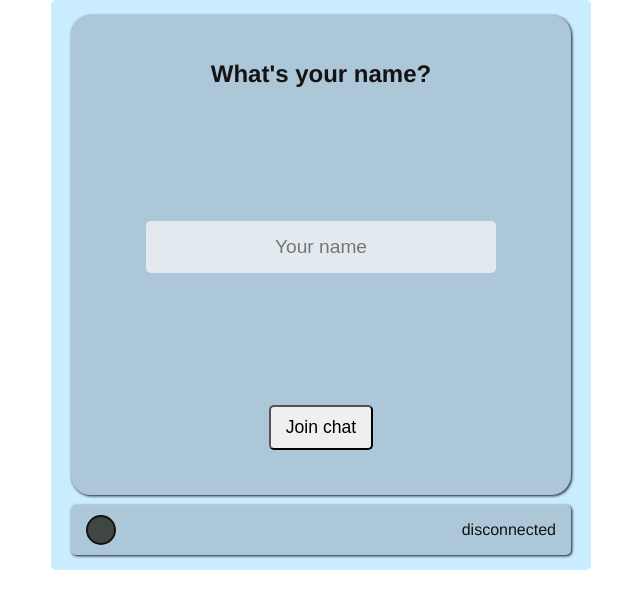
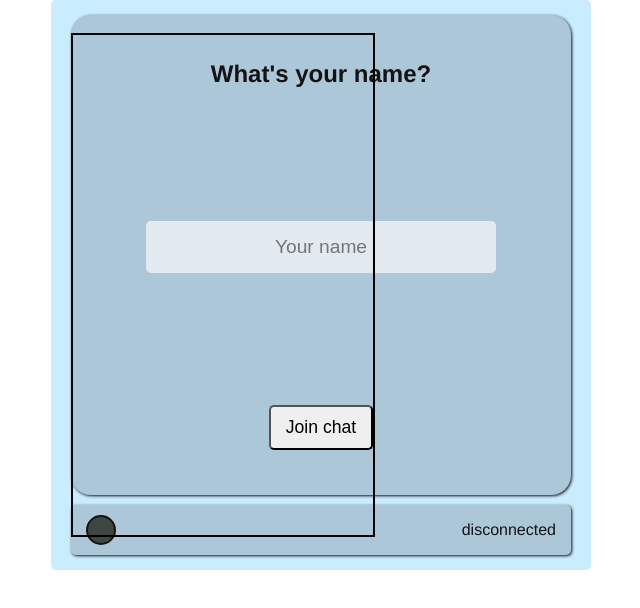
Before and after one commit to edwardhorsey/serverless-chat-app, a React (Create React App) app in the folder frontend/: page / in a window 1280 px wide. Shown: the top 608 px of the page, without its empty margins (319-959 px from the left). Built offline with nearby package versions, Linux system fonts and the light colour scheme; no server answers.

Commit message:
incomplete: graphic works in sandbox component

```diff
--- a/frontend/src/App.tsx
+++ b/frontend/src/App.tsx
@@ -5,10 +5,11 @@ import ChatRoom from "./component/ChatRoom";
 import { ChatContext } from "./context/chatContext";
 import { socket } from "./socket/socket";
 import ConnectedStatus from "./component/ConnectedStatus";
+import SpringTest from "./component/SpringTest";
 
 const App = () => {
   const context = useContext(ChatContext);
-  const { name, setContext } = context;
+  const { name, setContext, chatMessages } = context;
 
   const updateName = (name: string) => {
     const request = { action: "onName", name };
@@ -23,6 +24,7 @@ const App = () => {
     <main className={styles.App}>
       {!name ? <SetName setName={setName} /> : <ChatRoom />}
       <ConnectedStatus />
+      <SpringTest />
     </main>
   );
 };
--- /dev/null
+++ b/frontend/src/component/SpringTest/Chat/Chat.tsx
@@ -0,0 +1,31 @@
+import React from "react";
+import { animated } from "react-spring";
+import { Transition } from "react-spring/renderprops";
+import { Ichat } from "../../../context/chatContext";
+
+interface IProps {
+  chat: Ichat[];
+}
+
+const Chat: React.FC<IProps> = ({ chat }) => {
+  return (
+    <section className="chat">
+      <Transition
+        config={{ mass: 5, tension: 500, friction: 100 }}
+        items={chat}
+        keys={(item) => chat.indexOf(item)}
+        from={{ height: 0, opacity: 0 }}
+        enter={{ height: "auto", opacity: 1 }}
+        leave={{ height: 0, opacity: 0 }}
+      >
+        {(item) => (props) => (
+          <animated.article style={props}>
+            <p>{item.message.message}</p>
+          </animated.article>
+        )}
+      </Transition>
+    </section>
+  );
+};
+
+export default Chat;
--- /dev/null
+++ b/frontend/src/component/SpringTest/Chat/index.ts
@@ -0,0 +1,2 @@
+import Chat from "./Chat";
+export default Chat;
--- /dev/null
+++ b/frontend/src/component/SpringTest/SpringTest.css
@@ -0,0 +1,25 @@
+.SpringTest {
+  text-align: center;
+  border: 2px solid black;
+  height: 500px;
+  width: 300px;
+  display: flex;
+  flex-direction: column-reverse;
+  overflow-y: scroll;
+  overflow-x: hidden;
+  position: absolute;
+}
+
+.SpringTest article {
+  background-color: darkcyan;
+  border: 1px solid paleturquoise;
+  margin: 5px 0;
+}
+
+.SpringTest p {
+  word-break: break-all;
+}
+
+.SpringTest button {
+  z-index: 5;
+}
--- /dev/null
+++ b/frontend/src/component/SpringTest/SpringTest.tsx
@@ -0,0 +1,27 @@
+import React, { useState, useContext } from "react";
+import Chat from "./Chat";
+import "./SpringTest.css";
+import { ChatContext } from "../../context/chatContext";
+let id = 1;
+
+function SpringTest() {
+  const context = useContext(ChatContext);
+  const { name, setContext, chatMessages } = context;
+
+  // const [state, setState] = useState([]);
+  // const random = () => {
+  //   const num = Math.floor(Math.random() * 30) + 1;
+  //   return [...Array(num)].map((el) => "hello");
+  // };
+  // const clickButton = () => {
+  //   setState([...state, { word: random(), key: id++ }]);
+  // };
+  return (
+    <section className="SpringTest">
+      {/* <button onClick={clickButton}>click me</button> */}
+      <Chat chat={chatMessages} />
+    </section>
+  );
+}
+
+export default SpringTest;
--- /dev/null
+++ b/frontend/src/component/SpringTest/index.tsx
@@ -0,0 +1,2 @@
+import SpringTest from "./SpringTest";
+export default SpringTest;
```
